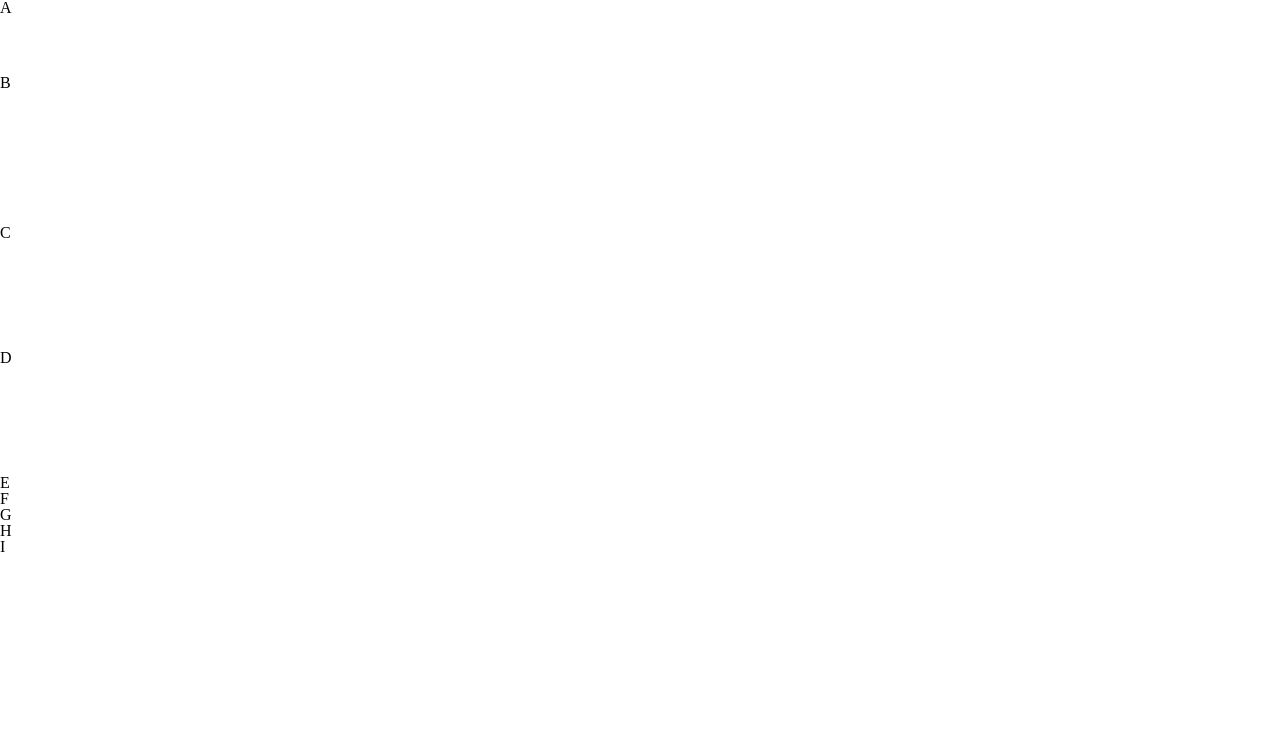
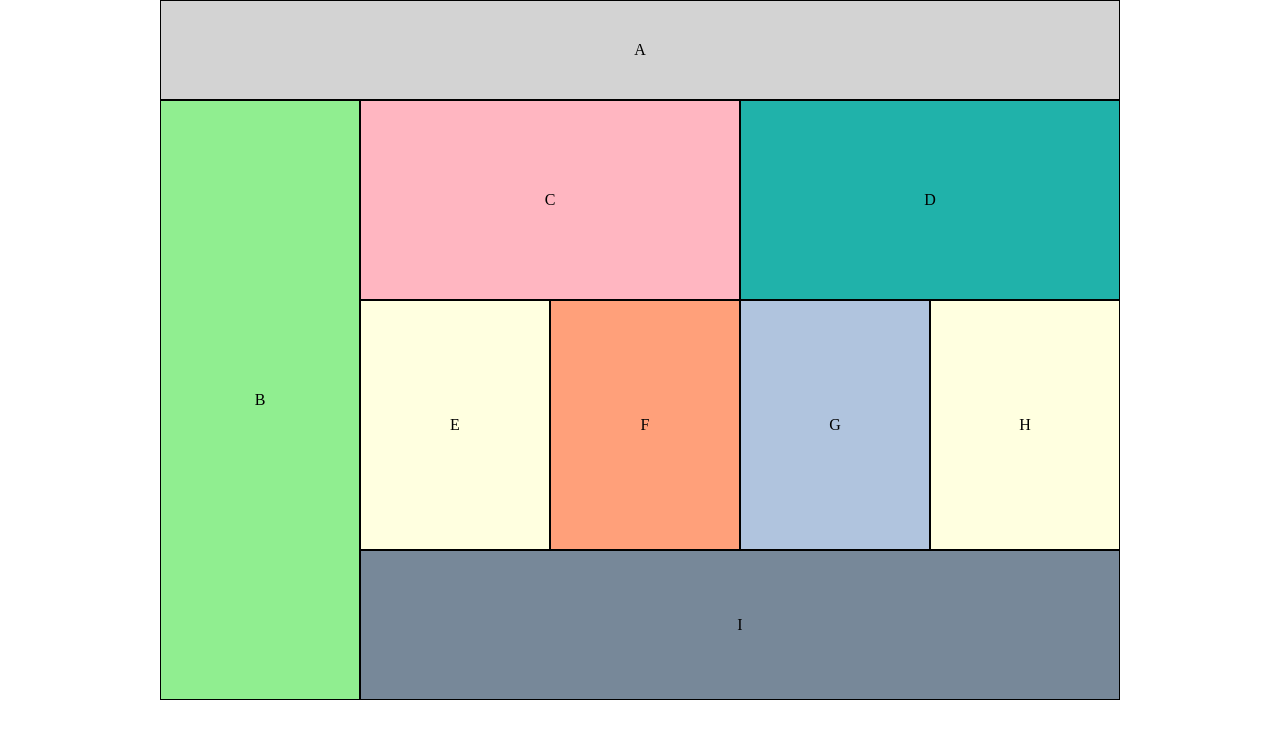
Before and after one commit to MichaelEclavea/Lab-01, a plain HTML site: page index.html in a window 1280 px wide. Drawn offline with Linux system fonts and the light colour scheme.

Commit message:
complete lab:01

```diff
--- a/css/base.css
+++ b/css/base.css
@@ -1,47 +1,23 @@
-
-
-#a {
-    width: 480px;
-    height: 75px;
+*{
+    box-sizing: border-box;
 }
 
-#b{
-    width: 480px;
-    height: 150px;
+body{
+
+   display: flex;
+   margin: auto;
+   align-content: center;
 
 }
 
-#c {
-width: 480px;
-height: 125px;
+
+
+div{
+    border: 1px solid black;
+    justify-content: center;
+    text-align: center;
+    align-items: center;
+    display: flex;
+    margin: auto;
+
 }
-
-#d {
-    width: 480px;
-    height: 125px;
-    }
-
-#e {
-    width: 240px;
-    width: 250px;
-}
-
-#f {
-    width: 240px;
-    width: 250px;
-}
-
-#g {
-    width: 240px;
-    width: 250px;
-}
-
-#h {
-    width: 240px;
-    width: 250px;
-}
-
-#i{
-    width: 480px;
-    height: 80px;
-}
--- a/css/layout.css
+++ b/css/layout.css
@@ -0,0 +1,128 @@
+
+    #a {
+        width: 480px;
+        height: 75px;
+        background-color: lightblue;
+    }
+
+    #b{
+        width: 480px;
+        height: 150px;
+        background-color: lightcoral;
+    }
+
+    #c {
+    width: 480px;
+    height: 125px;
+    background-color: lightcyan;
+    }
+
+    #d {
+        width: 480px;
+        height: 125px;
+        background-color: lightgreen;
+        }
+
+    #e {
+        width: 240px;
+        height: 250px;
+        float: left;
+        background-color: lightpink;
+    }
+
+    #f {
+        width: 240px;
+        height: 250px;
+        float: left;
+        background-color: lightskyblue;
+    }
+    #g {
+        width: 240px;
+        height: 250px;
+        float: left;
+        clear: both;
+        background-color: lightyellow;
+    }
+
+    #h {
+        width: 240px;
+        height: 250px;
+        float: left;
+        background-color: lightgrey;
+    }
+
+    #i{
+        width: 480px;
+        height: 80px;
+        clear: both;
+        background-color: lightseagreen;
+    }
+
+    @media (min-width: 768px){
+        body{
+            display: flex;
+            width: 960px;
+
+        }
+
+        #a {
+            width: 960px;
+            height: 100px;
+            background-color: lightgray;
+        }
+
+        #b{
+            width: 200px;
+            height: 600px;
+            float: left;
+            background-color: lightgreen;
+        }
+
+        #c {
+        width: 380px;
+        height: 200px;
+        float: left;
+        background-color: lightpink;
+        }
+
+        #d {
+            width: 380px;
+            height: 200px;
+            float: left;
+            background-color: lightseagreen;
+            }
+
+        #e {
+            width: 190px;
+            height: 250px;
+            float: left;
+            background-color: lightyellow;
+        }
+
+        #f {
+            width: 190px;
+            height: 250px;
+            float: left;
+            background-color: lightsalmon;
+        }
+        #g {
+            width: 190px;
+            height: 250px;
+           clear: none;
+           background-color: lightsteelblue;
+        }
+
+        #h {
+            width: 190px;
+            height: 250px;
+            background-color: lightyellow;
+        }
+
+        #i{
+            width: 760px;
+            height: 150px;
+           clear: none;
+           float: left;
+           background-color: lightslategray;
+        }
+    }
--- a/index.html
+++ b/index.html
@@ -11,6 +11,9 @@
 </head>
 <body>
     <header>
+
+    </header>
+    <main>
         <div id="a">A</div>
         <div id="b">B</div>
         <div id="c">C</div>
@@ -21,9 +24,6 @@
         <div id="h">H</div>
         <div id="i">I</div>
 
-    </header>
-    <main>
-
     </main>
     <footer>
 
```
